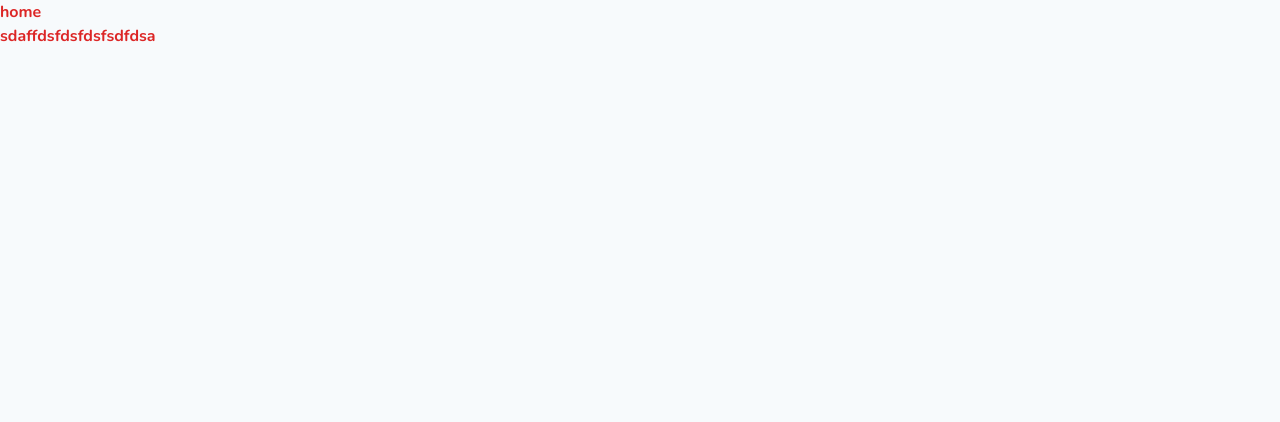
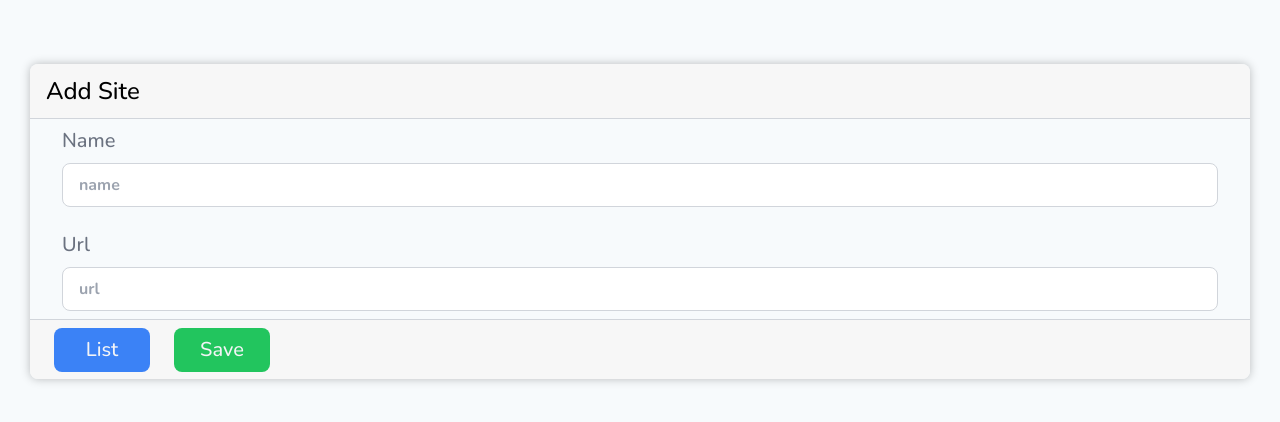
Before and after one commit to cavaldos/Dental, a React (Vite) app in the folder client/: page /add in a window 1280 px wide. Shown: the top 422 px of the page. Built offline with nearby package versions, Linux system fonts and the light colour scheme; a web font is replaced by a local one.

Commit message:
copy cua co ve

```diff
--- a/client/src/App.jsx
+++ b/client/src/App.jsx
@@ -1,12 +1,9 @@
-import { useState } from "react";
 import { RouterProvider } from "react-router-dom";
-import "./index.css";
+import routers from "~/routes";
 function App() {
   return (
     <>
-      <h1 className="mx-auto text-lg text-red-600">home</h1>
-
-      {/* <RouterProvider router={routers} /> */}
+      <RouterProvider router={routers} />
     </>
   );
 }
--- /dev/null
+++ b/client/src/components/layout/default.layout.jsx
@@ -0,0 +1,5 @@
+const DefaultLayout = ({ children }) => {
+  return <>{children}</>;
+};
+
+export default DefaultLayout;
--- a/client/src/main.jsx
+++ b/client/src/main.jsx
@@ -1,13 +1,12 @@
 import React from "react";
 import ReactDOM from "react-dom/client";
-import App from "./App.jsx";
-import "./index.css";
+import App from "~/App.jsx";
+import "~/index.css";
 import Provider from "./redux/provider.jsx";
 ReactDOM.createRoot(document.getElementById("root")).render(
   <React.StrictMode>
     <Provider>
       <App />
-      <h1 className="text-red-600 ">sdaffdsfdsfdsfsdfdsa</h1>
     </Provider>
   </React.StrictMode>
 );
--- /dev/null
+++ b/client/src/pages/add.jsx
@@ -0,0 +1,50 @@
+import { useNavigate } from "react-router-dom";
+
+const AddPage = () => {
+  const navigate = useNavigate();
+
+  return (
+    <>
+      <div
+        style={{
+          boxShadow: "0px 0px 10px rgba(0, 0, 0, 0.25)",
+        }}
+        className=" min-h-[175px] w-[1220px] mx-auto mt-16 rounded-lg flex flex-col"
+      >
+        <div className=" bg-[#F7F7F7] h-[55px] rounded-t-lg border-b-[1px] border-gray-300 flex items-center">
+          <h1 className=" text-2xl font-medium mx-4 ">Add Site</h1>
+        </div>
+        <div className="min-h-[100px]  flex flex-col gap-6 px-8 py-2">
+          <div>
+            <h1 className="text-xl font-medium text-gray-500">Name</h1>
+            <input
+              className="mt-2 h-11 w-full rounded-lg border-[1px] border-gray-300 px-4 "
+              type="text"
+              placeholder="name"
+            />
+          </div>
+          <div>
+            <h1 className="text-xl font-medium text-gray-500">Url</h1>
+            <input
+              className="mt-2 h-11 w-full rounded-lg border-[1px] border-gray-300 px-4"
+              type="text"
+              placeholder="url"
+            />
+          </div>
+        </div>
+        <div className="bg-[#F7F7F7] min-h-[60px] rounded-b-lg border-t-[1px] border-gray-300  mb-auto flex items-center">
+          <button
+            onClick={() => navigate(-1)}
+            className="ml-6 h-11 w-24 rounded-lg bg-blue-500 font-medium text-xl text-gray-100 "
+          >
+            List
+          </button>
+          <button className="ml-6 h-11 rounded-lg w-24 bg-green-500 font-medium text-xl text-gray-100 ">
+            Save
+          </button>
+        </div>
+      </div>
+    </>
+  );
+};
+export default AddPage;
--- a/client/src/pages/home.jsx
+++ b/client/src/pages/home.jsx
@@ -1,8 +1,35 @@
+import { useNavigate } from "react-router-dom";
+
 const HomePage = () => {
+    const navigate = useNavigate();
+
   return (
     <>
-      <div>
-        <h1 className="text-red-600">Home Page</h1>
+      <div
+        style={{
+          boxShadow: "0px 0px 10px rgba(0, 0, 0, 0.25)",
+        }}
+        className=" min-h-[175px] w-[1120px] mx-auto mt-16 rounded-lg flex flex-col"
+      >
+        <div className=" bg-[#F7F7F7] h-[70px] rounded-t-lg border-b-[1px] border-gray-300 flex items-center">
+          <h1 className=" text-2xl font-medium mx-4 ">Sites</h1>
+          <button
+            onClick={() => navigate("/add")}
+          className=" ml-auto mx-7 font-medium text-xl text-blue-600 border border-blue-500 px-4 py-2 rounded-md">
+            {" "}
+            Add Site
+          </button>
+        </div>
+        <div className="min-h-[100px]  flex px-8 pt-2">
+          <div className="h-[100px] flex  w-full px-8 pt-2 ">
+            <div className="flex-1">#</div>
+            <div className="flex-1">Name</div>
+            <div className="flex-1">Url</div>
+          </div>
+        </div>
+        <div className="bg-[#F7F7F7] min-h-[60px] rounded-b-lg border-t-[1px] border-gray-300  mb-auto flex items-center">
+          <h1 className="ml-6  font-medium text-xl text-gray-500 ">Footer</h1>
+        </div>
       </div>
     </>
   );
--- a/client/src/pages/signin.jsx
+++ b/client/src/pages/signin.jsx
@@ -1,8 +1,8 @@
-const SignPage = () => {
+const SignInPage = () => {
   return (
     <div>
       <h1>Sign Page</h1>
     </div>
   );
 };
-export default SignPage;
+export default SignInPage;
--- a/client/src/pages/signup.jsx
+++ b/client/src/pages/signup.jsx
@@ -1,8 +1,8 @@
-const SignPage = () => {
+const SignUpPage = () => {
   return (
     <div>
       <h1>Sign Page</h1>
     </div>
   );
 };
-export default SignPage;
+export default SignUpPage;
```
Also changed, not shown: client/src/routes/index.jsx (+15 -3 lines), client/src/assets/styles/index.scss (added).
